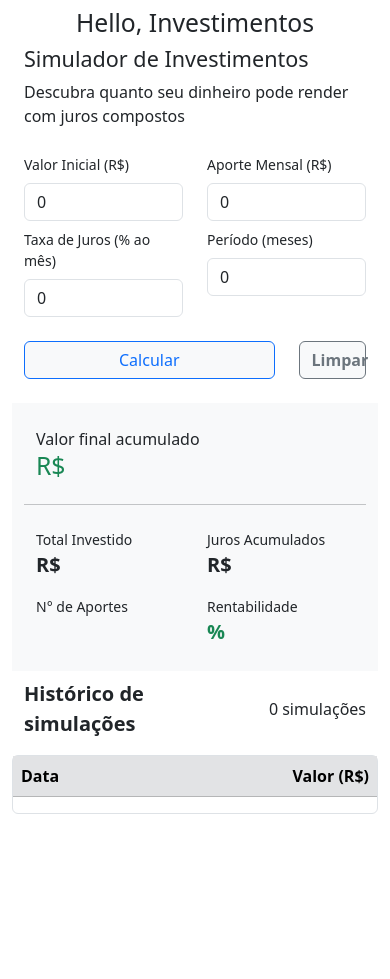
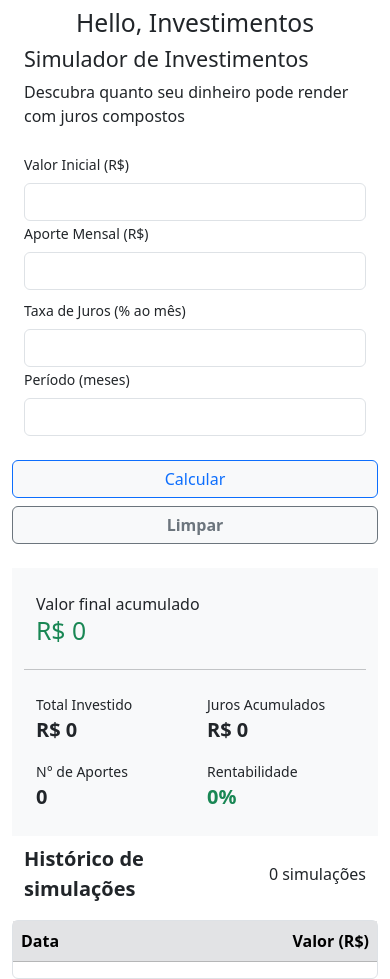
Before and after one commit to murilomhc/p1-pdm, a React (Vite) app: page / in a window 390 px wide. Before the commit the page ends 844 px from the top, so only its background shows below. Built offline with nearby package versions, Linux system fonts and the light colour scheme.

Commit message:
fix(p1): corrige responsividade, inicia com o input vazio e adiciona valor padrão

```diff
--- a/src/CapturaDados.jsx
+++ b/src/CapturaDados.jsx
@@ -4,10 +4,10 @@ import { useState } from 'react';
 
 function CapturaDados(props) {
 
-    const [valorInicial, setValorInicial] = useState(0);
-    const [taxaJuros, setTaxaJuros] = useState(0);
-    const [aporteMensal, setAporteMensal] = useState(0);
-    const [periodoMeses, setPeriodoMeses] = useState(0);
+    const [valorInicial, setValorInicial] = useState('');
+    const [taxaJuros, setTaxaJuros] = useState('');
+    const [aporteMensal, setAporteMensal] = useState('');
+    const [periodoMeses, setPeriodoMeses] = useState('');
 
     const calcular = () => {
         if (Number(valorInicial) == 0) {
@@ -37,21 +37,21 @@ function CapturaDados(props) {
             rentabilidade: rentabilidade.toExponential(2).split('e', 1)[0]
         })
 
-        props.setDadosHistorico((prev) => ([...prev, {data: pegarDataSimulacao(), valorFinal: valorFinal.toFixed(2)}]))
+        props.setDadosHistorico((prev) => ([...prev, { data: pegarDataSimulacao(), valorFinal: valorFinal.toFixed(2) }]))
     }
 
     const pegarDataSimulacao = () => {
         const agora = new Date()
         const dataSimulacao = `${agora.getFullYear()}/${agora.getMonth().toString().padStart(2, '0')}/${agora.getDay().toString().padStart(2, '0')}`
-        const horarioAtual = `${agora.getHours().toString().padStart(2,'0')}:${agora.getMinutes().toString().padStart(2,'0')}`
+        const horarioAtual = `${agora.getHours().toString().padStart(2, '0')}:${agora.getMinutes().toString().padStart(2, '0')}`
         return `${dataSimulacao} ${horarioAtual}`
     }
 
     const limpar = () => {
-        setValorInicial(0)
-        setTaxaJuros(0)
-        setAporteMensal(0)
-        setPeriodoMeses(0)
+        setValorInicial('')
+        setTaxaJuros('')
+        setAporteMensal('')
+        setPeriodoMeses('')
 
         props.dadosCalculo({
             valorFinal: 0,
@@ -63,42 +63,46 @@ function CapturaDados(props) {
     }
 
     return (
-        <div className="container d-flex flex-column gap-4 text-start justify-content-start">
-            <div className="row">
+        <div className="container-sm d-flex flex-column gap-4 text-start justify-content-start">
+            <div className="row-sm">
                 <h4 className="">Simulador de Investimentos</h4>
                 <p className="mt-0.5 mb-0">Descubra quanto seu dinheiro pode render com juros compostos</p>
             </div>
+            <div className="col-sm-12 d-flex flex-column gap-2">
                 <div className="row">
-                <div className="col-6">
+                    <div className="col-sm-6">
                         <label className="form-label small">Valor Inicial (R$)</label>
                         <input name="valor-inicial" className="form-control" type="number" value={valorInicial} onChange={(e) =>
                             setValorInicial(e.target.value)
                         }></input>
-
-                    <label className="form-label mt-2 small">Taxa de Juros (% ao mês)</label>
+                    </div>
+                    <div className="col-sm-6">
+                        <label className="form-label small">Aporte Mensal (R$)</label>
+                        <input name="aporte-mensal" className="form-control" type="number" value={aporteMensal} onChange={(e) =>
+                            setAporteMensal(e.target.value)
+                        }></input>
+                    </div>
+                </div>
+                <div className="row">
+                    <div className="col-sm-6">
+                        <label className="form-label small">Taxa de Juros (% ao mês)</label>
                         <input name="taxa-de-juros" className="form-control" type="number" value={taxaJuros} onChange={(e) =>
                             setTaxaJuros(e.target.value)
                         }></input>
                     </div>
-
-                <div className="col-6">
-                    <label className="form-label small">Aporte Mensal (R$)</label>
-                    <input name="aporte-mensal" className="form-control" type="number" value={aporteMensal} onChange={(e) =>
-                        setAporteMensal(e.target.value)
-                    }></input>
-
-                    <label className="form-label mt-2 small">Período (meses)</label>
+                    <div className="col-sm-6">
+                        <label className="form-label small">Período (meses)</label>
                         <input name="periodo" className="form-control" type="number" value={periodoMeses} onChange={(e) =>
                             setPeriodoMeses(e.target.value)
                         }></input>
                     </div>
-
                 </div>
-            <div className="row">
-                <div className="col-9">
+            </div>
+            <div className="row d-flex justify-content-around gap-2">
+                <div className="col-sm-9 p-0">
                     <button className="btn btn-light btn-outline-primary w-100" onClick={() => calcular()}>Calcular</button>
                 </div>
-                <div className="col-3">
+                <div className="col-sm-2 p-0">
                     <button className="btn btn-light btn-outline-secondary fw-semibold w-100" onClick={() => limpar()}>Limpar</button>
                 </div>
             </div>
--- a/src/ExibeDados.jsx
+++ b/src/ExibeDados.jsx
@@ -13,23 +13,23 @@ function ExibeDados(props) {
         <div className="container d-flex flex-column bg-light mt-4 p-4 pb-2">
             <div className="row">
                 <p className='mb-0'>Valor final acumulado</p>
-                <h4 className="text-success pb-3 fs-2">R${props.dadosCalculo.valorFinal}</h4>
+                <h4 className="text-success pb-3 fs-2">R$ {props.dadosCalculo.valorFinal | "0"}</h4>
                 <hr></hr>
             </div>
             <div className="row pt-2">
                 <div className="col-6">
                     <p className='mb-0 small'>Total Investido</p>
-                    <p className='fw-bold fs-5'>R${props.dadosCalculo.totalInvestido}</p>
+                    <p className='fw-bold fs-5'>R$ {props.dadosCalculo.totalInvestido | "0"}</p>
 
                     <p className='mb-0 small'>N° de Aportes</p>
-                    <p className='fw-bold fs-5'>{props.dadosCalculo.qtdAportes}</p>
+                    <p className='fw-bold fs-5'>{props.dadosCalculo.qtdAportes | "0"}</p>
                 </div>
                 <div className="col-6">
                     <p className='mb-0 small'>Juros Acumulados</p>
-                    <p className='fw-bold fs-5'>R${props.dadosCalculo.jurosAcumulados}</p>
+                    <p className='fw-bold fs-5'>R$ {props.dadosCalculo.jurosAcumulados | "0"}</p>
 
                     <p className='mb-0 small'>Rentabilidade</p>
-                    <p className='fw-bold text-success fs-5'>{props.dadosCalculo.rentabilidade}%</p>
+                    <p className='fw-bold text-success fs-5'>{props.dadosCalculo.rentabilidade | "0"}%</p>
                 </div>
             </div>
         </div>
```
Lines whose indentation alone changed are shown as unchanged.
